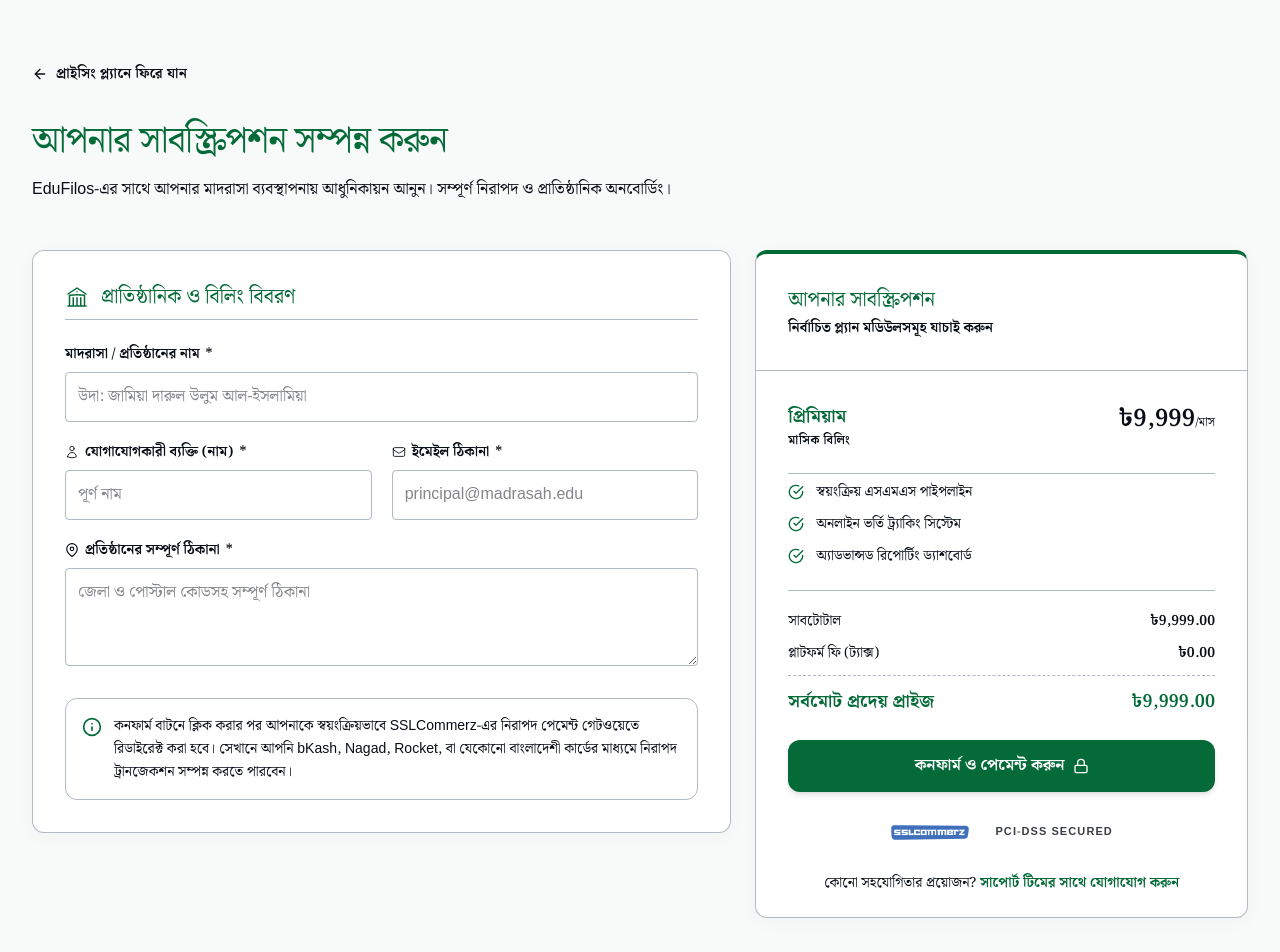
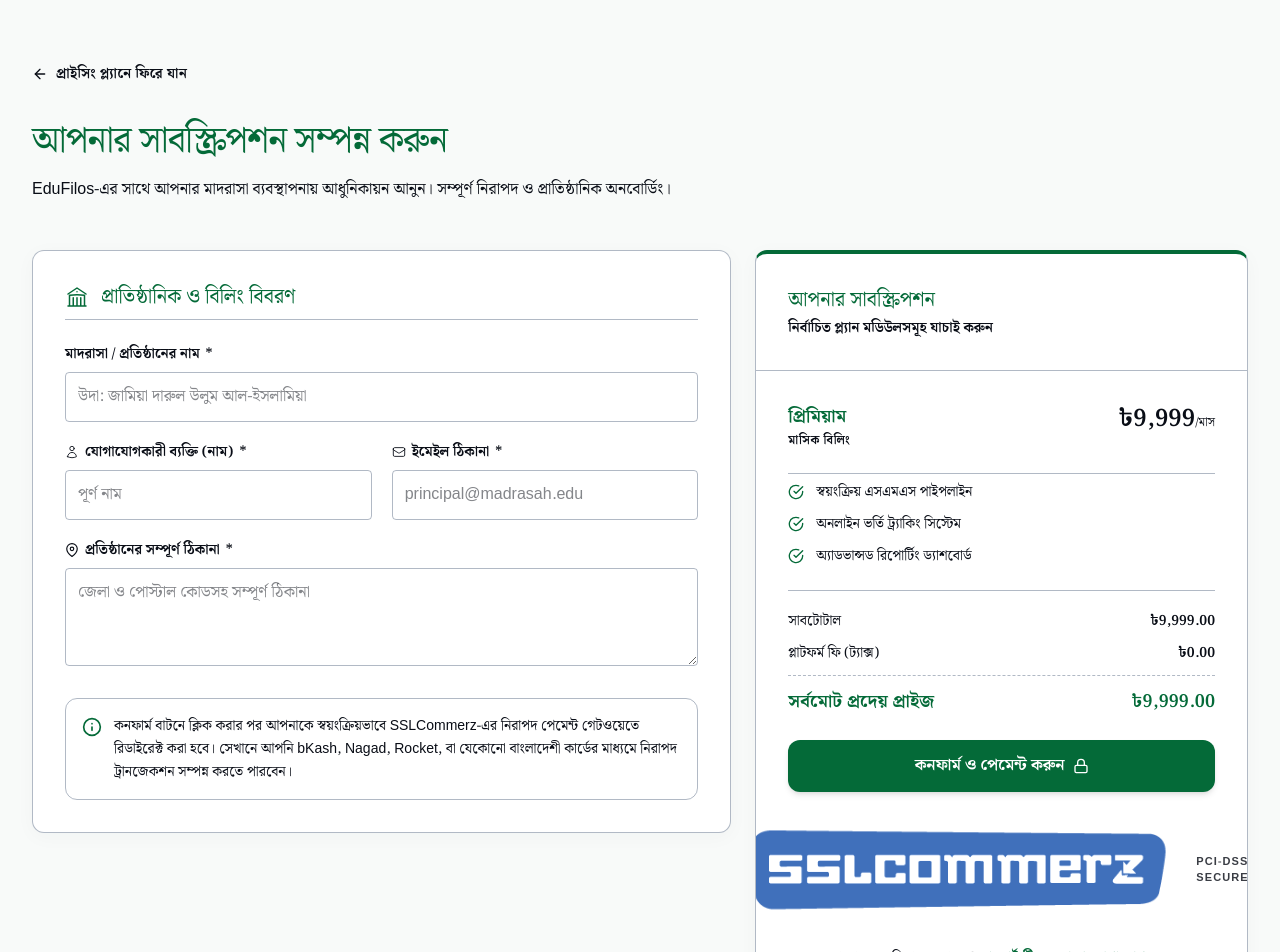
Before and after one commit to almahmud-dev/edufilo, a Next.js app: page /checkout in a window 1280 px wide. Shown: the top 952 px of the page. Built offline with nearby package versions, Linux system fonts and the light colour scheme.

Commit message:
some add

```diff
--- a/src/components/checkout/PaymentTrustBadge.jsx
+++ b/src/components/checkout/PaymentTrustBadge.jsx
@@ -9,9 +9,9 @@ export default function PaymentTrustBadge() {
       <Image
         src={sslLogo}
         alt="SSLCommerz Secured Payment"
-        width={80}
-        height={30}
-        className="object-contain contrast-125 brightness-95"
+        width={462}
+        height={100}
+        className="object-contain contrast-125 brightness-95 h-auto"
       />
       <div className="hidden sm:block h-4 w-px bg-outline-variant" />
       <span className="text-[11px] font-bold uppercase tracking-widest">
```
